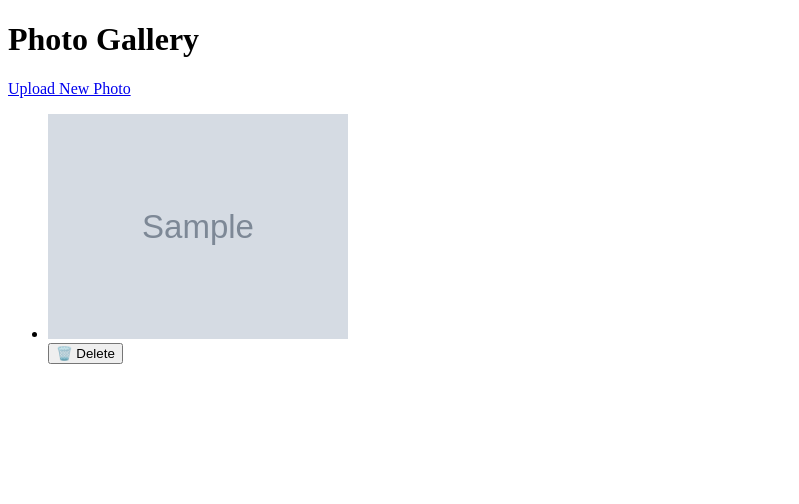
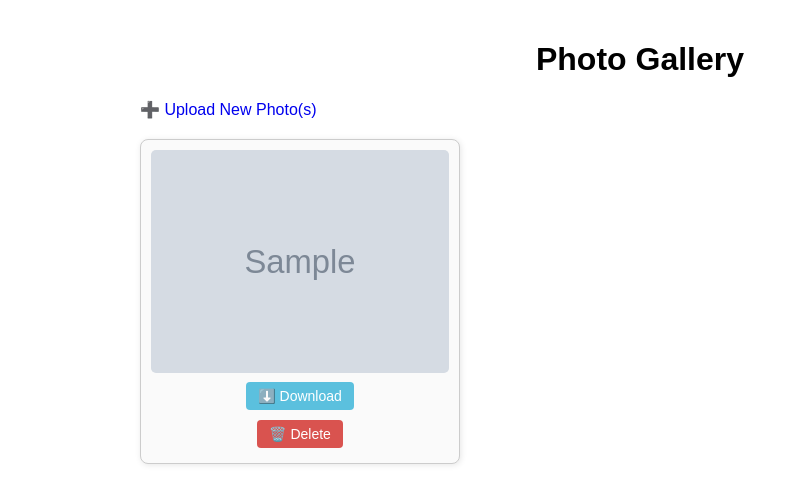
Before and after one commit to JayRKay91/photo-share-app, a Flask app: template app/templates/gallery.html in a window 1280 px wide. Shown: the top 504 px of the page, without its empty margins (0-799 px from the left). Run offline with Flask 3, Linux system fonts and the light colour scheme; the template is opened without the code that fills it: most values are stand-ins (such as "Sample title", 1, 10 or a date in 2020); grey boxes marked "Sample" are stand-in pictures.

Commit message:
Restore download button to gallery view

```diff
--- a/app/templates/gallery.html
+++ b/app/templates/gallery.html
@@ -2,11 +2,81 @@
 <html>
 <head>
     <title>Gallery</title>
+    <style>
+        body {
+            font-family: Arial, sans-serif;
+            max-width: 1000px;
+            margin: 0 auto;
+            padding: 20px;
+        }
+
+        h1 {
+            text-align: center;
+        }
+
+        .flashes {
+            background-color: #ffefc1;
+            border: 1px solid #e0c36d;
+            padding: 10px;
+            list-style: none;
+            border-radius: 5px;
+            margin-bottom: 20px;
+        }
+
+        .gallery-grid {
+            display: grid;
+            grid-template-columns: repeat(auto-fill, minmax(250px, 1fr));
+            gap: 20px;
+        }
+
+        .gallery-item {
+            border: 1px solid #ccc;
+            border-radius: 8px;
+            padding: 10px;
+            text-align: center;
+            background-color: #fafafa;
+            box-shadow: 1px 1px 6px rgba(0, 0, 0, 0.1);
+        }
+
+        .gallery-item img {
+            max-width: 100%;
+            height: auto;
+            border-radius: 5px;
+        }
+
+        .gallery-item button,
+        .gallery-item a button {
+            margin: 5px;
+            padding: 6px 12px;
+            font-size: 14px;
+            border: none;
+            border-radius: 4px;
+            cursor: pointer;
+        }
+
+        .gallery-item button[type="submit"] {
+            background-color: #d9534f;
+            color: white;
+        }
+
+        .gallery-item a button {
+            background-color: #5bc0de;
+            color: white;
+        }
+
+        a {
+            text-decoration: none;
+        }
+
+        .top-link {
+            display: block;
+            margin-bottom: 20px;
+        }
+    </style>
 </head>
 <body>
     <h1>Photo Gallery</h1>
 
-    <!-- Flash Messages -->
     {% with messages = get_flashed_messages() %}
       {% if messages %}
         <ul class="flashes">
@@ -17,19 +87,29 @@
       {% endif %}
     {% endwith %}
 
-    <a href="{{ url_for('main.upload') }}">Upload New Photo</a>
+    <a class="top-link" href="{{ url_for('main.upload') }}">➕ Upload New Photo(s)</a>
 
-    <ul>
-        {% for image in images %}
-            <li>
-                <img src="{{ url_for('static', filename='uploads/' + image) }}" width="300"><br>
-                <form action="{{ url_for('main.delete_image', filename=image) }}" method="POST" onsubmit="return confirm('Are you sure you want to delete this image?');" style="display:inline;">
-                    <button type="submit">🗑️ Delete</button>
-                </form>
-            </li>
-        {% else %}
-            <li>No photos yet. Be the first to upload one!</li>
-        {% endfor %}
-    </ul>
+    {% if images %}
+        <div class="gallery-grid">
+            {% for image in images %}
+                <div class="gallery-item">
+                    <img src="{{ url_for('static', filename='uploads/' + image) }}" alt="{{ image }}">
+
+                    <!-- Download button -->
+                    <a href="{{ url_for('static', filename='uploads/' + image) }}" download="{{ image }}">
+                        <button type="button">⬇️ Download</button>
+                    </a>
+
+                    <!-- Delete button -->
+                    <form action="{{ url_for('main.delete_image', filename=image) }}" method="POST"
+                          onsubmit="return confirm('Are you sure you want to delete this image?');">
+                        <button type="submit">🗑️ Delete</button>
+                    </form>
+                </div>
+            {% endfor %}
+        </div>
+    {% else %}
+        <p>No photos yet. Be the first to upload one!</p>
+    {% endif %}
 </body>
 </html>
```
